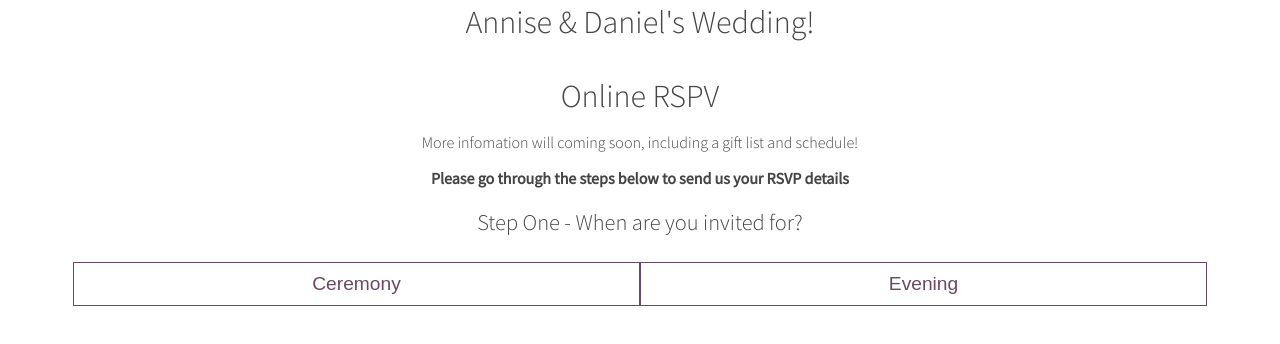
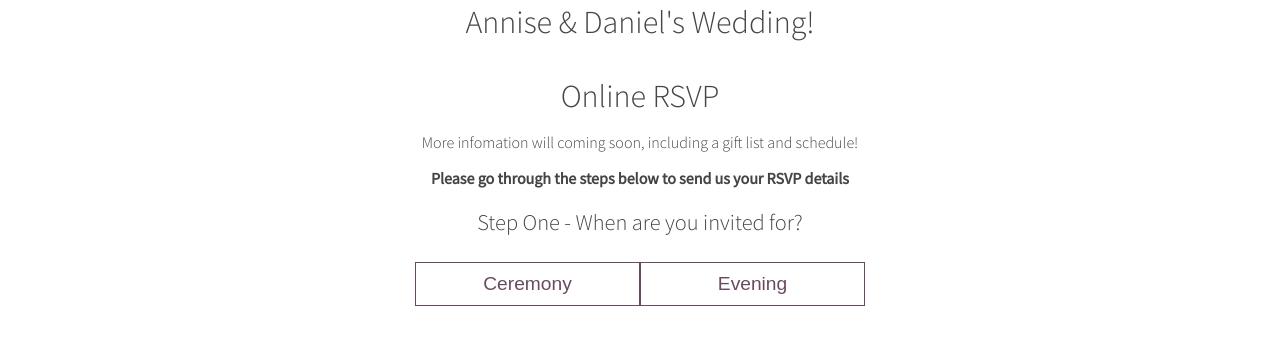
Before and after one commit to DannnB/weddingorama, a Vue app: page / in a window 1280 px wide. Shown: the top 344 px of the page. Built offline with nearby package versions, Linux system fonts and the light colour scheme.

Commit message:
add if conditions to sections

```diff
--- a/src/components/RSVP.vue
+++ b/src/components/RSVP.vue
@@ -1,6 +1,6 @@
 <template>
-    <section class="rsvp">
-        <h2>Online RSPV</h2>
+    <section class="rsvp container">
+        <h2>Online RSVP</h2>
         <p>More infomation will coming soon, including a gift list and schedule!</p>
         <p v-if="!rsvp_finished"><strong>Please go through the steps below to send us your RSVP details</strong></p>
         <form class="form-steps" v-if="!rsvp_finished">
@@ -51,14 +51,14 @@
                     <input v-model="song_request" type="text"/>
                 </label>
             </div>
-            <div class="step step-4" v-if="rsvp.guests.names.one">
+            <div class="step step-4" v-if="rsvp.guests.names.one && accepts_declines === 'accepts'">
                 <h3 class="title is-3">Step Four - Food Menu</h3>
                 <h4 class="title is-4">Please see the menu supplied. Each box is numbered in relation to your guest names you filled out.</h4>
                 <!-- TODO: output gues names with numbers -->
                 <div class="guest-menu">
                     <div class="guest guest-1" v-if="rsvp.guests.names.one">
                         <h3 class="title is-3">Guest 1: {{rsvp.guests.names.one}}</h3>
-                        <div class="courses">
+                        <div class="courses" v-if="rsvp.type != 'evening'">
                             <div class="course starter">
                                 <h4 class="title is-4">Starter</h4>
                                 <label>
@@ -102,7 +102,7 @@
                     </div>
                     <div class="guest guest-2" v-if="rsvp.guests.names.two">
                         <h3 class="title is-3">Guest 2: {{rsvp.guests.names.two}}</h3>
-                        <div class="courses">
+                        <div class="courses" v-if="rsvp.type != 'evening'">
                             <div class="course starter">
                                 <h4 class="title is-4">Starter</h4>
                                 <label>
@@ -146,7 +146,7 @@
                     </div>
                     <div class="guest guest-3" v-if="rsvp.guests.names.three">
                         <h3 class="title is-3">Guest 3: {{rsvp.guests.names.three}}</h3>
-                        <div class="courses">
+                        <div class="courses" v-if="rsvp.type != 'evening'">
                             <div class="course starter">
                                 <h4 class="title is-4">Starter</h4>
                                 <label>
@@ -190,7 +190,7 @@
                     </div>
                     <div class="guest guest-4" v-if="rsvp.guests.names.four">
                         <h3 class="title is-3">Guest 4: {{rsvp.guests.names.four}}</h3>
-                        <div class="courses">
+                        <div class="courses" v-if="rsvp.type != 'evening'">
                             <div class="course starter">
                                 <h4 class="title is-4">Starter</h4>
                                 <label>
@@ -369,6 +369,11 @@ export default {
 </script>
 
 <style lang="scss" scoped>
+    .container {
+        max-width: 500px;
+        width: 100%;
+        margin: 0 auto;
+    }
     .person {
         margin: 10px 0;
         padding: 20px;
```
